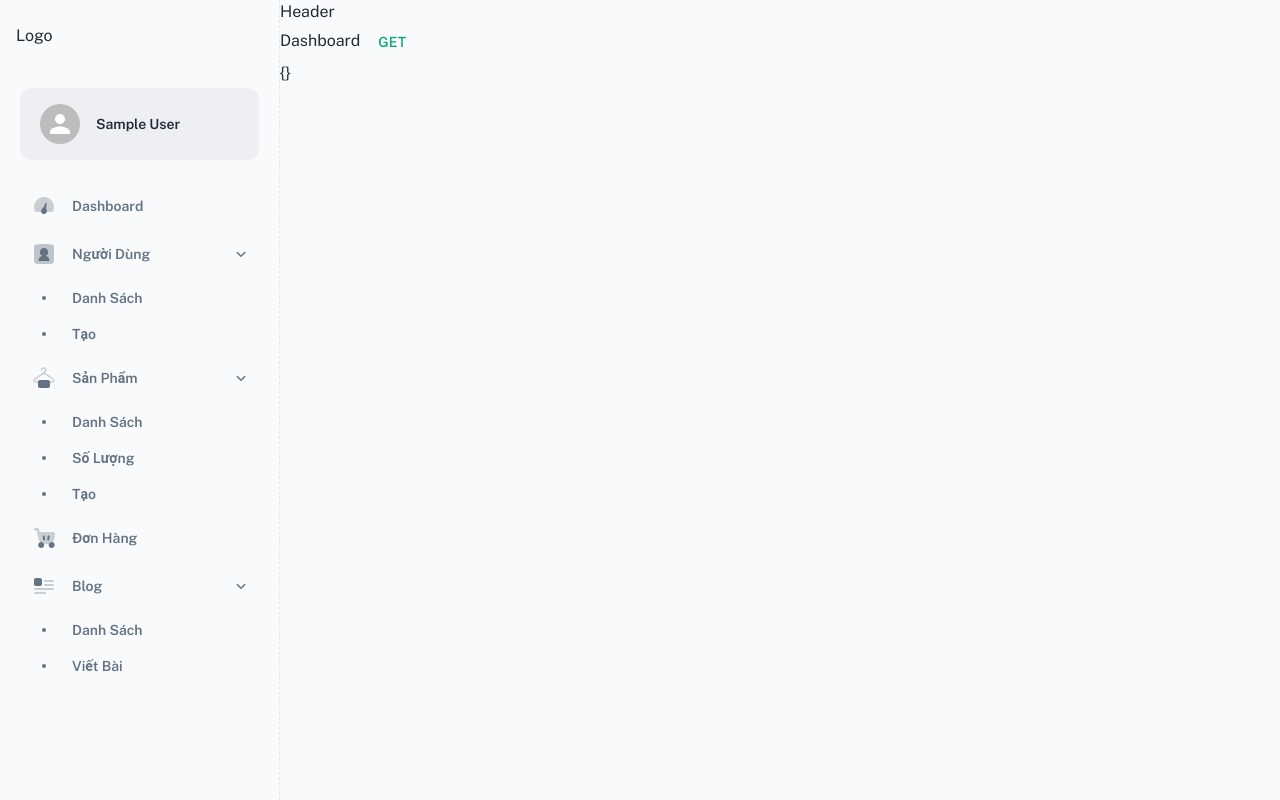
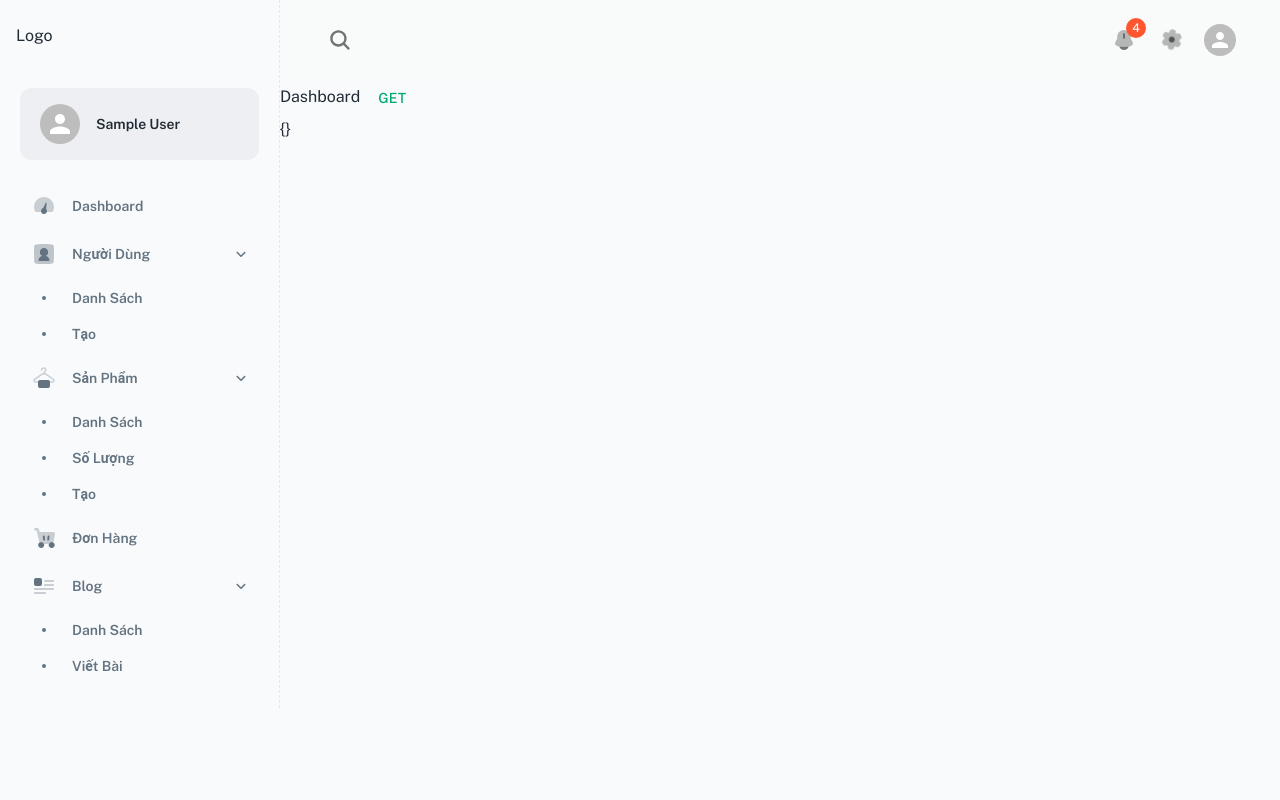
Before and after one commit to Keroberos26/repapic, a React (Create React App) app in the folder admin/: page /admin in a window 1280 px wide. Built offline with nearby package versions, Linux system fonts and the light colour scheme; sample sign-in values are in the browser's storage.

Commit message:
Admin Header and Scroll Sidebar

```diff
--- a/admin/package.json
+++ b/admin/package.json
@@ -17,6 +17,7 @@
     "react-router-dom": "^6.22.2",
     "react-scripts": "5.0.1",
     "react-top-loading-bar": "^2.3.1",
+    "simplebar-react": "^3.2.4",
     "web-vitals": "^2.1.4"
   },
   "devDependencies": {
--- a/admin/src/components/Icons.jsx
+++ b/admin/src/components/Icons.jsx
@@ -130,4 +130,58 @@ const BlogIcon = ({ width = '1em', height = '1em', className }) => {
   );
 };
 
-export { AnalysisIcon, DashboardIcon, UserIcon, ProductIcon, CartIcon, BlogIcon };
+const BellIcon = ({ width = '1em', height = '1em', className }) => {
+  return (
+    <svg
+      xmlns="http://www.w3.org/2000/svg"
+      xmlnsXlink="http://www.w3.org/1999/xlink"
+      aria-hidden="true"
+      role="img"
+      width={width}
+      height={height}
+      className={className}
+      fill="currentColor"
+      viewBox="0 0 24 24"
+    >
+      <path
+        fill="currentColor"
+        d="M18.75 9v.704c0 .845.24 1.671.692 2.374l1.108 1.723c1.011 1.574.239 3.713-1.52 4.21a25.794 25.794 0 0 1-14.06 0c-1.759-.497-2.531-2.636-1.52-4.21l1.108-1.723a4.393 4.393 0 0 0 .693-2.374V9c0-3.866 3.022-7 6.749-7s6.75 3.134 6.75 7"
+        opacity=".5"
+      ></path>
+      <path
+        fill="currentColor"
+        d="M12.75 6a.75.75 0 0 0-1.5 0v4a.75.75 0 0 0 1.5 0zM7.243 18.545a5.002 5.002 0 0 0 9.513 0c-3.145.59-6.367.59-9.513 0"
+      ></path>
+    </svg>
+  );
+};
+
+const GearIcon = ({ width = '1em', height = '1em', className }) => {
+  return (
+    <svg
+      xmlns="http://www.w3.org/2000/svg"
+      xmlnsXlink="http://www.w3.org/1999/xlink"
+      aria-hidden="true"
+      role="img"
+      width={width}
+      height={height}
+      className={className}
+      viewBox="0 0 24 24"
+      fill="currentColor"
+    >
+      <path
+        fill="currentColor"
+        fillRule="evenodd"
+        d="M14.279 2.152C13.909 2 13.439 2 12.5 2s-1.408 0-1.779.152a2.008 2.008 0 0 0-1.09 1.083c-.094.223-.13.484-.145.863a1.615 1.615 0 0 1-.796 1.353a1.64 1.64 0 0 1-1.579.008c-.338-.178-.583-.276-.825-.308a2.026 2.026 0 0 0-1.49.396c-.318.242-.553.646-1.022 1.453c-.47.807-.704 1.21-.757 1.605c-.07.526.074 1.058.4 1.479c.148.192.357.353.68.555c.477.297.783.803.783 1.361c0 .558-.306 1.064-.782 1.36c-.324.203-.533.364-.682.556a1.99 1.99 0 0 0-.399 1.479c.053.394.287.798.757 1.605c.47.807.704 1.21 1.022 1.453c.424.323.96.465 1.49.396c.242-.032.487-.13.825-.308a1.64 1.64 0 0 1 1.58.008c.486.28.774.795.795 1.353c.015.38.051.64.145.863c.204.49.596.88 1.09 1.083c.37.152.84.152 1.779.152s1.409 0 1.779-.152a2.008 2.008 0 0 0 1.09-1.083c.094-.223.13-.483.145-.863c.02-.558.309-1.074.796-1.353a1.64 1.64 0 0 1 1.579-.008c.338.178.583.276.825.308c.53.07 1.066-.073 1.49-.396c.318-.242.553-.646 1.022-1.453c.47-.807.704-1.21.757-1.605a1.99 1.99 0 0 0-.4-1.479c-.148-.192-.357-.353-.68-.555c-.477-.297-.783-.803-.783-1.361c0-.558.306-1.064.782-1.36c.324-.203.533-.364.682-.556a1.99 1.99 0 0 0 .399-1.479c-.053-.394-.287-.798-.757-1.605c-.47-.807-.704-1.21-1.022-1.453a2.026 2.026 0 0 0-1.49-.396c-.242.032-.487.13-.825.308a1.64 1.64 0 0 1-1.58-.008a1.615 1.615 0 0 1-.795-1.353c-.015-.38-.051-.64-.145-.863a2.007 2.007 0 0 0-1.09-1.083"
+        clipRule="evenodd"
+        opacity=".5"
+      ></path>
+      <path
+        fill="currentColor"
+        d="M15.523 12c0 1.657-1.354 3-3.023 3c-1.67 0-3.023-1.343-3.023-3S10.83 9 12.5 9c1.67 0 3.023 1.343 3.023 3"
+      ></path>
+    </svg>
+  );
+};
+
+export { AnalysisIcon, DashboardIcon, UserIcon, ProductIcon, CartIcon, BlogIcon, BellIcon, GearIcon };
--- /dev/null
+++ b/admin/src/components/Menu.jsx
@@ -0,0 +1,27 @@
+import { Menu } from '@mui/material';
+import { styled } from '@mui/material/styles';
+
+const StyledMenu = styled(Menu)({
+  '& .MuiPaper-root': {
+    fontSize: 14,
+    borderRadius: 10,
+    backgroundColor: 'rgba(255, 255, 255, 0.9)',
+    backdropFilter: 'blur(20px)',
+    maxWidth: 220,
+
+    '& .MuiList-root': {
+      padding: 0,
+      color: '#212B36',
+
+      '& .MuiMenuItem-root': {
+        fontSize: 14,
+        lineHeight: '22px',
+        color: '#212B36',
+        borderRadius: 6,
+        paddingInline: 8,
+      },
+    },
+  },
+});
+
+export default StyledMenu;
--- a/admin/src/components/index.jsx
+++ b/admin/src/components/index.jsx
@@ -4,4 +4,5 @@ export { default as Container } from './Container';
 export { default as InputLabel } from './InputLabel';
 export { default as Link } from './Link';
 export { default as LoadingTopBar } from './LoadingTopBar';
+export { default as Menu } from './Menu';
 export { default as OutlinedInput } from './OutlinedInput';
--- a/admin/src/context/MuiThemeProvider.jsx
+++ b/admin/src/context/MuiThemeProvider.jsx
@@ -9,6 +9,7 @@ const createColor = (mainColor) => augmentColor({ color: { main: mainColor } });
 const theme = createTheme({
   typography: {
     fontFamily: ['Public Sans', 'Roboto', 'Arial', 'sans-serif'].join(','),
+    color: '#212B36',
   },
   palette: {
     default: createColor('#212B36'),
--- a/admin/src/index.jsx
+++ b/admin/src/index.jsx
@@ -1,5 +1,6 @@
 import React from 'react';
 import ReactDOM from 'react-dom/client';
+import 'simplebar-react/dist/simplebar.min.css';
 import './index.css';
 import App from './App';
 import reportWebVitals from './reportWebVitals';
--- a/admin/src/layouts/AdminLayout.jsx
+++ b/admin/src/layouts/AdminLayout.jsx
@@ -2,14 +2,17 @@ import React from 'react';
 import Sidebar from './components/Sidebar';
 import Header from './components/Header';
 import { Outlet } from 'react-router-dom';
+import SimpleBar from 'simplebar-react';
 
 const AdminLayout = () => {
   return (
-    <div className="flex min-h-screen bg-gray-50">
-      <aside className="w-[280px] border-r border-[#919eab33] border-dashed px-4 py-6">
-        <Sidebar />
-      </aside>
-      <main className="flex-grow">
+    <div className="flex h-screen bg-gray-50">
+      <SimpleBar forceVisible="y" className="overflow-clip">
+        <aside className="flex-shrink-0 w-[280px] border-r border-[#919eab33] border-dashed px-4 py-6">
+          <Sidebar />
+        </aside>
+      </SimpleBar>
+      <main className="relative flex-grow max-h-full overflow-auto">
         <Header />
         <Outlet />
       </main>
--- a/admin/src/layouts/components/Header.jsx
+++ b/admin/src/layouts/components/Header.jsx
@@ -1,7 +1,92 @@
-import React from 'react';
+import React, { useState } from 'react';
+import { Avatar, Badge, Divider, IconButton, MenuItem } from '@mui/material';
+import { IoSearch } from 'react-icons/io5';
+import { Menu } from '../../components';
+import { BellIcon, GearIcon } from '../../components/Icons';
+import { useAuth } from '../../hooks';
+import { useNavigate } from 'react-router-dom';
+import config from '../../config';
 
 const Header = () => {
-  return <div>Header</div>;
+  const [anchorEl, setAnchorEl] = useState(null);
+  const open = Boolean(anchorEl);
+  const { user, logout } = useAuth();
+  const navigate = useNavigate();
+
+  const handleClick = (event) => {
+    setAnchorEl(event.currentTarget);
+  };
+
+  const handleClose = () => {
+    setAnchorEl(null);
+  };
+
+  const handleLogout = () => {
+    logout();
+    navigate(config.routes.login);
+  };
+
+  return (
+    <header className="sticky top-0 left-0 right-0 z-30 flex items-center justify-between h-20 px-10 transition-all bg-[#f9fafbcc] backdrop-blur-[6px]">
+      <IconButton>
+        <IoSearch />
+      </IconButton>
+      <div className="flex items-center gap-2">
+        <IconButton>
+          <Badge badgeContent={4} color="error">
+            <BellIcon />
+          </Badge>
+        </IconButton>
+        <IconButton>
+          <GearIcon className="animate-spin-slow" />
+        </IconButton>
+        <IconButton sx={{ height: 40, width: 40 }} onClick={handleClick}>
+          <Avatar sx={{ height: 32, width: 32 }} />
+        </IconButton>
+      </div>
+      <Menu
+        anchorEl={anchorEl}
+        open={open}
+        onClose={handleClose}
+        MenuListProps={{
+          'aria-labelledby': 'basic-button',
+        }}
+        transformOrigin={{ horizontal: 'right', vertical: 'top' }}
+        anchorOrigin={{ horizontal: 'right', vertical: 'bottom' }}
+        PaperProps={{
+          elevation: 0,
+          sx: {
+            overflow: 'visible',
+            filter: 'drop-shadow(0px 2px 8px rgba(0,0,0,0.32))',
+            mt: 1.5,
+            '&::before': {
+              content: '""',
+              display: 'block',
+              position: 'absolute',
+              top: 0,
+              right: 14,
+              width: 10,
+              height: 10,
+              bgcolor: 'background.paper',
+              transform: 'translateY(-50%) rotate(45deg)',
+              zIndex: 0,
+            },
+          },
+        }}
+      >
+        <div className="px-4 my-3">
+          <h6 className="font-semibold truncate">{user.name}</h6>
+          <p className="truncate text-fade">{user.email}</p>
+        </div>
+        <Divider />
+        <div className="p-2">
+          <MenuItem onClick={handleClose}>Tài khoản của tôi</MenuItem>
+          <MenuItem onClick={handleClose}>Cài đặt</MenuItem>
+          <MenuItem onClick={handleLogout}>Đăng xuất</MenuItem>
+        </div>
+      </Menu>
+    </header>
+  );
 };
 
 export default Header;
--- a/admin/tailwind.config.js
+++ b/admin/tailwind.config.js
@@ -15,6 +15,12 @@ module.exports = {
         default: 'var(--default-color)',
         fade: 'var(--fade-color)',
       },
+      lineHeight: {
+        sm: '1.57143',
+      },
+      animation: {
+        'spin-slow': 'spin 8s linear infinite',
+      },
     },
   },
   plugins: [],
```
Also changed, not shown: 1 other file (tests, documents, lock files or other folders).
